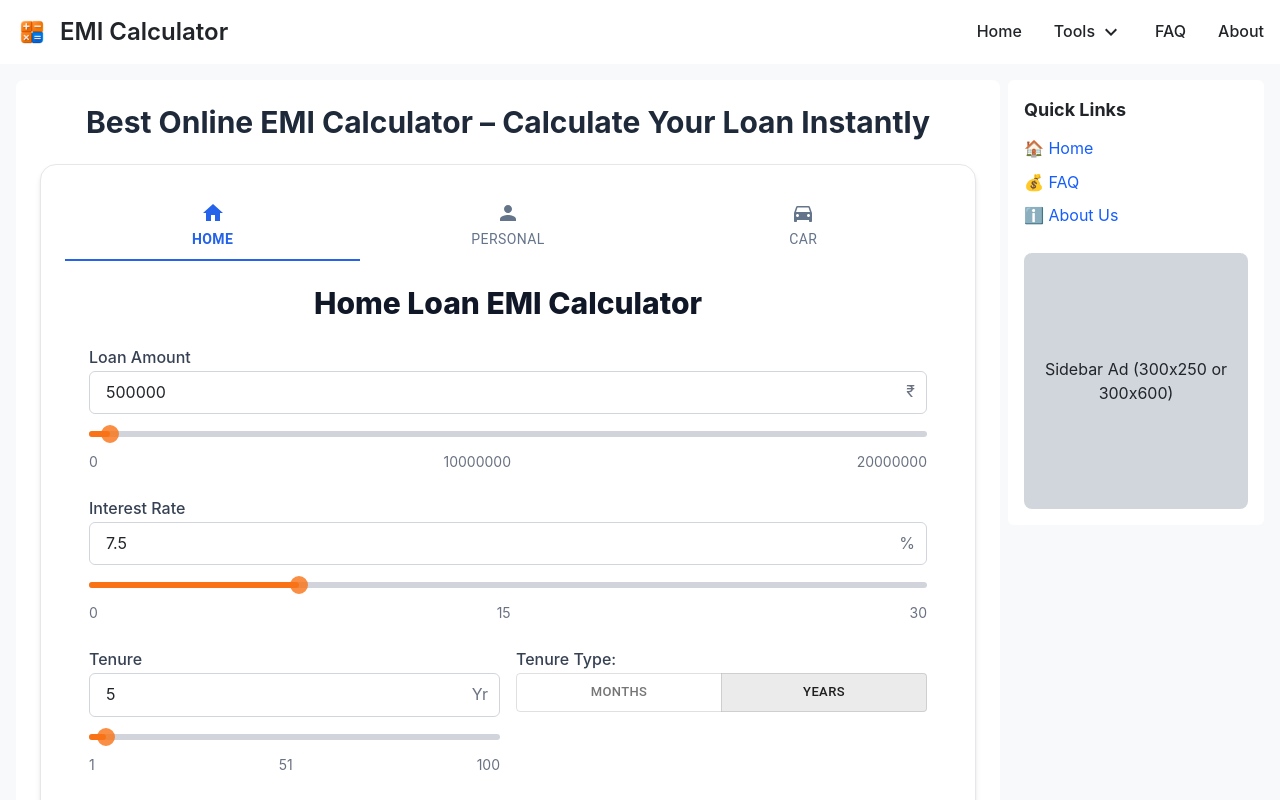
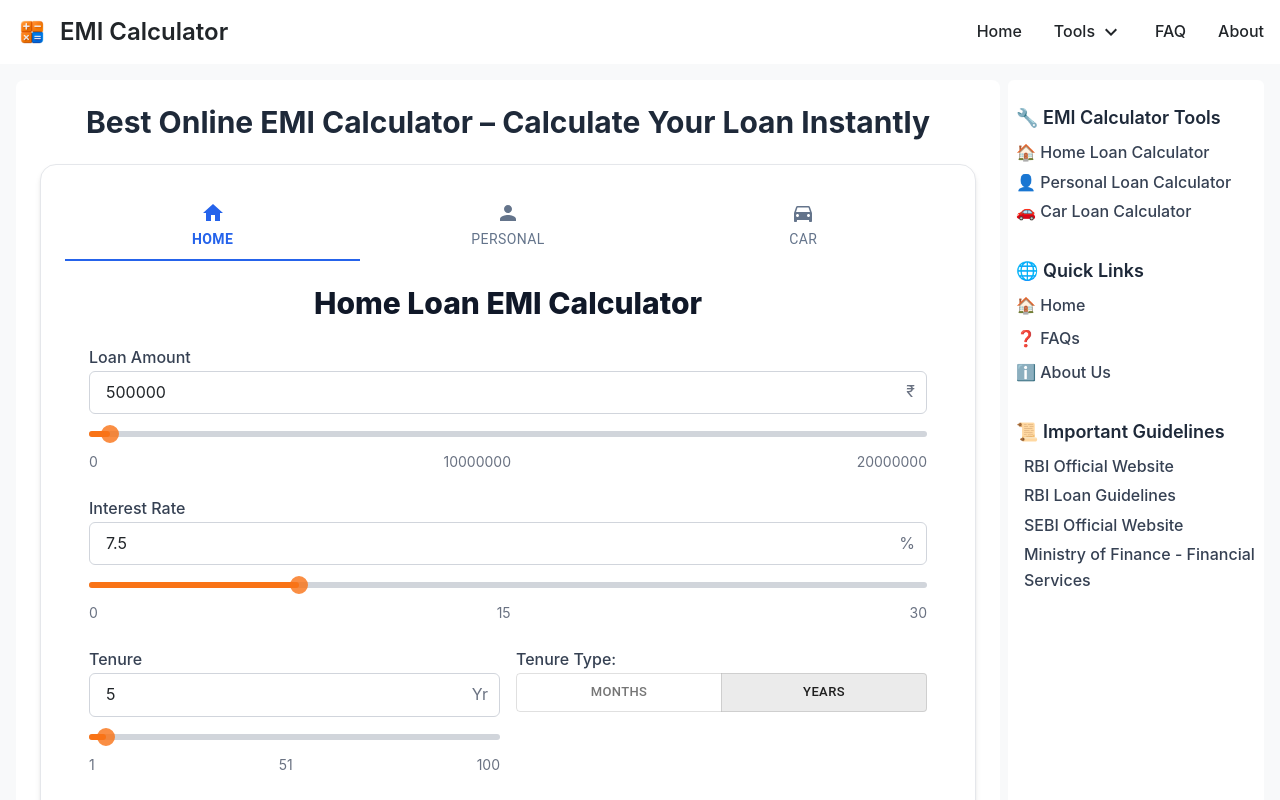
Before and after one commit to Ajinkya-Kardile/emi-calculator, a Next.js app: page / in a window 1280 px wide. Shown: the top 800 px of the page. Built offline with nearby package versions, Linux system fonts and the light colour scheme.

Commit message:
**fix**: sidebar changes

```diff
--- a/src/components/common/LeftSidebar.tsx
+++ b/src/components/common/LeftSidebar.tsx
@@ -1,6 +1,6 @@
 import React from "react";
 import Link from "next/link";
-import {SidebarAd} from "@/components/ads/Ads";
+import { SidebarAd } from "@/components/ads/Ads";
 
 const LeftSidebar: React.FC = () => {
     return (
--- a/src/components/common/RightSidebar.tsx
+++ b/src/components/common/RightSidebar.tsx
@@ -1,22 +1,58 @@
 import React from "react";
 import Link from "next/link";
-import {SidebarAd} from "@/components/ads/Ads";
+import { SidebarAd } from "@/components/ads/Ads";
 
 const RightSidebar: React.FC = () => {
     return (
-        <aside className="block w-full md:w-auto bg-white rounded-md p-4">
-            {/* RightSidebar Navigation Links */}
-            <nav className="mb-6">
-                <h2 className="text-lg font-bold mb-3">Quick Links</h2>
-                <ul className="space-y-2">
-                    <li><Link href="/" className="text-blue-600 hover:underline">🏠 Home</Link></li>
-                    <li><Link href="/faq" className="text-blue-600 hover:underline">💰 FAQ </Link></li>
-                    <li><Link href="/about" className="text-blue-600 hover:underline">ℹ️ About Us</Link></li>
+        <aside className="block w-full h-full md:w-auto bg-white rounded-md px-2 py-6">
+            {/* Loan EMI Calculator Tools Section */}
+            <div className="mb-8">
+                <h2 className="text-lg font-semibold text-gray-800 mb-2">🔧 EMI Calculator Tools</h2>
+                <ul className="space-y-1">
+                    <li><Link href="/?loanType=home" className="block text-gray-700 hover:text-blue-600 font-medium">🏠
+                        Home Loan Calculator</Link></li>
+                    <li><Link href="/?loanType=personal"
+                              className="block text-gray-700 hover:text-blue-600 font-medium">👤 Personal Loan
+                        Calculator</Link></li>
+                    <li><Link href="/?loanType=car" className="block text-gray-700 hover:text-blue-600 font-medium">🚗
+                        Car Loan Calculator</Link></li>
+                </ul>
+            </div>
+
+            {/* Quick Links Section */}
+            <nav className="mb-8">
+                <h2 className="text-lg font-semibold text-gray-800 mb-2">🌐 Quick Links</h2>
+                <ul className="space-y-2 ">
+                    <li><Link href="/" className="block text-gray-700 hover:text-blue-600 font-medium">🏠 Home</Link>
+                    </li>
+                    <li><Link href="/faq" className="block text-gray-700 hover:text-blue-600 font-medium">❓ FAQs</Link>
+                    </li>
+                    <li><Link href="/about" className="block text-gray-700 hover:text-blue-600 font-medium">ℹ️ About
+                        Us</Link></li>
                 </ul>
             </nav>
 
-            {/* RightSidebar Advertisement */}
-            <SidebarAd/>
+            <div className="mb-6">
+                <h2 className="text-lg font-semibold text-gray-800 mb-2">📜 Important Guidelines</h2>
+                <ul className="space-y-1 ps-2">
+                    <li><a href="https://www.rbi.org.in/" target="_blank" rel="noopener noreferrer"
+                           className="block text-gray-700 hover:text-blue-600 font-medium">RBI Official Website</a>
+                    </li>
+                    <li><a href="https://www.rbi.org.in/Scripts/FAQView.aspx?Id=76" target="_blank"
+                           rel="noopener noreferrer" className="block text-gray-700 hover:text-blue-600 font-medium">RBI Loan Guidelines</a></li>
+                    <li><a href="https://www.sebi.gov.in/" target="_blank" rel="noopener noreferrer"
+                           className="block text-gray-700 hover:text-blue-600 font-medium">SEBI Official Website</a>
+                    </li>
+                    <li><a href="https://financialservices.gov.in/" target="_blank" rel="noopener noreferrer"
+                           className="block text-gray-700 hover:text-blue-600 font-medium">Ministry of Finance -
+                        Financial Services</a></li>
+                </ul>
+            </div>
+
+            {/*/!* Advertisement Section *!/*/}
+            {/*<div className="border-t pt-4">*/}
+            {/*    <SidebarAd />*/}
+            {/*</div>*/}
         </aside>
     );
 };
--- a/src/components/common/LoanInfo.jsx
+++ b/src/components/emicalculator/LoanInfo.tsx
@@ -1,6 +1,5 @@
 "use client";
 import React from "react";
-
 export default function EMIInfo() {
     return (
         <div className="w-full mx-auto mt-4 p-6 bg-white rounded-lg">
--- /dev/null
+++ b/src/components/emicalculator/SimpleEmiCalculator.tsx
@@ -0,0 +1,31 @@
+"use client";
+import React from "react";
+import {useState} from "react";
+import EmiForm from "./form/EmiForm";
+import EmiTable from "./report/EmiTable";
+import EmiChart from "./report/EmiChart";
+import {EmiResult} from "@/types/emiTypes";
+
+export default function SimpleEmiCalculator() {
+    const [emiData, setEmiData] = useState < EmiResult | null > (null);
+
+    return (
+        <>
+            <h1 className="text-3xl font-bold text-gray-800 text-center mb-6">
+                Best Online EMI Calculator – Calculate Your Loan Instantly
+            </h1>
+            <EmiForm setEmiData={setEmiData}/>
+            {emiData && (
+                <>
+                    <div className="mt-6 space-y-6">
+                        <EmiChart data={emiData}/>
+                        {/*<InlineAd/>*/}
+                        <EmiTable schedule={emiData.schedule}/>
+                    </div>
+
+                </>
+            )}
+        </>
+    );
+
+}
--- a/src/components/form/EmiForm.tsx
+++ b/src/components/emicalculator/form/EmiForm.tsx
@@ -1,7 +1,7 @@
 "use client";
 import React, { useEffect, useState } from "react";
 import { calculateEmi } from "@/utils/calculateEmi";
-import LoanInput from "@/components/form/LoanInput";
+import LoanInput from "@/components/emicalculator/form/LoanInput";
 import { Tabs, Tab, ToggleButton, ToggleButtonGroup } from "@mui/material";
 import HomeIcon from "@mui/icons-material/Home";
 import PersonIcon from "@mui/icons-material/Person";
--- a/src/pages/_app.tsx
+++ b/src/pages/_app.tsx
@@ -1,4 +1,4 @@
-import type { AppProps } from "next/app";
+import type {AppProps} from "next/app";
 import Navbar from "@/components/common/Navbar";
 import Footer from "@/components/common/Footer";
 import "@/styles/globals.css";
@@ -10,15 +10,15 @@ export const metadata: Metadata = {
     description: "Generated by create next app",
 };
 
-const MyApp = ({ Component, pageProps }: AppProps) => {
+const MyApp = ({Component, pageProps}: AppProps) => {
     return (
         <>
             {/*<HeaderAd />*/}
-            <Navbar />
-            <main className="container mx-auto p-0 md:p-4">
+            <Navbar/>
+            <main className=" mx-auto p-0 md:p-4">
                 <Component {...pageProps} />
             </main>
-            <Footer />
+            <Footer/>
             {/*<StickyBottomAd />*/}
         </>
     );
--- a/src/pages/index.tsx
+++ b/src/pages/index.tsx
@@ -1,38 +1,17 @@
-"use client";
 import React from "react";
-import {useState} from "react";
-import EmiForm from "@/components/form/EmiForm";
-import EmiTable from "@/components/report/EmiTable";
-import EmiChart from "@/components/report/EmiChart";
-import {EmiResult} from "@/types/emiTypes";
 import SidebarLayout from "@/components/layout/sidebarLayout";
-import LoanInfo from "@/components/common/LoanInfo";
+import LoanInfo from "@/components/emicalculator/LoanInfo";
+import SimpleEmiCalculator from "@/components/emicalculator/SimpleEmiCalculator";
 
-export default function Home () {
-    const [emiData, setEmiData] = useState<EmiResult | null>(null);
-
+export default function Home() {
     return (
         <>
-            <SidebarLayout>
-                <div>
-                    <h1 className="text-3xl font-bold text-gray-800 text-center mb-6">
-                        Best Online EMI Calculator – Calculate Your Loan Instantly
-                    </h1>
-                    <EmiForm setEmiData={setEmiData}/>
-                    {emiData && (
-                        <>
-                            <div className="mt-6 space-y-6">
-                                <EmiChart data={emiData}/>
-                                {/*<InlineAd/>*/}
-                                <EmiTable schedule={emiData.schedule}/>
-                            </div>
-
-                        </>
-                    )}
-                </div>
-            </SidebarLayout>
-            <LoanInfo/>
-
+            <div className="w-full">
+                <SidebarLayout>
+                    <SimpleEmiCalculator/>
+                </SidebarLayout>
+                <LoanInfo/>
+            </div>
         </>
     );
 
```
Also changed, not shown: src/components/emicalculator/form/LoanInput.tsx (renamed from src/components/form/LoanInput.tsx), src/components/emicalculator/report/EmiChart.tsx (renamed from src/components/report/EmiChart.tsx), src/components/emicalculator/report/EmiTable.tsx (renamed from src/components/report/EmiTable.tsx), src/pages/PrivacyPolicy.tsx (renamed from src/pages/PrivacyPolicy.jsx).
